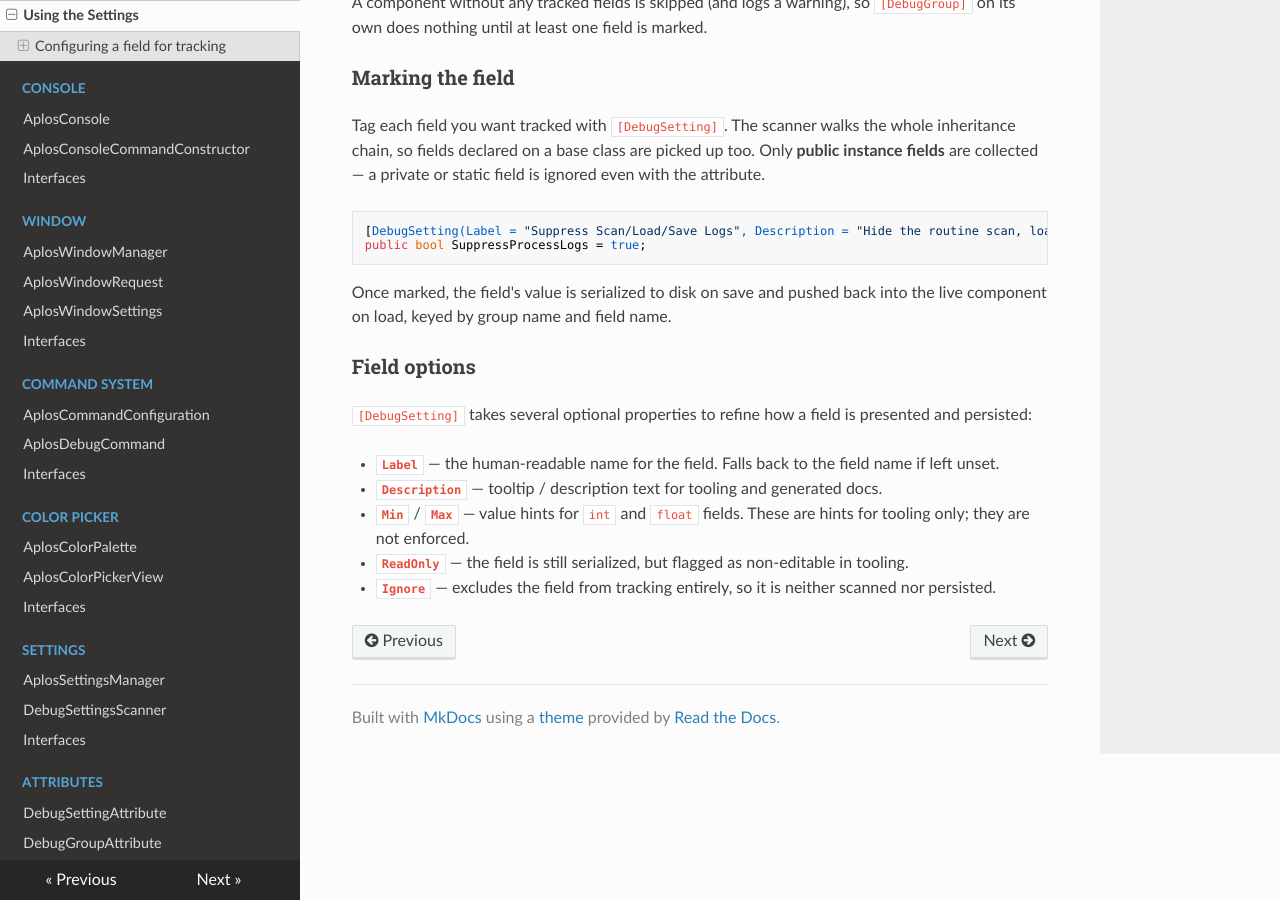
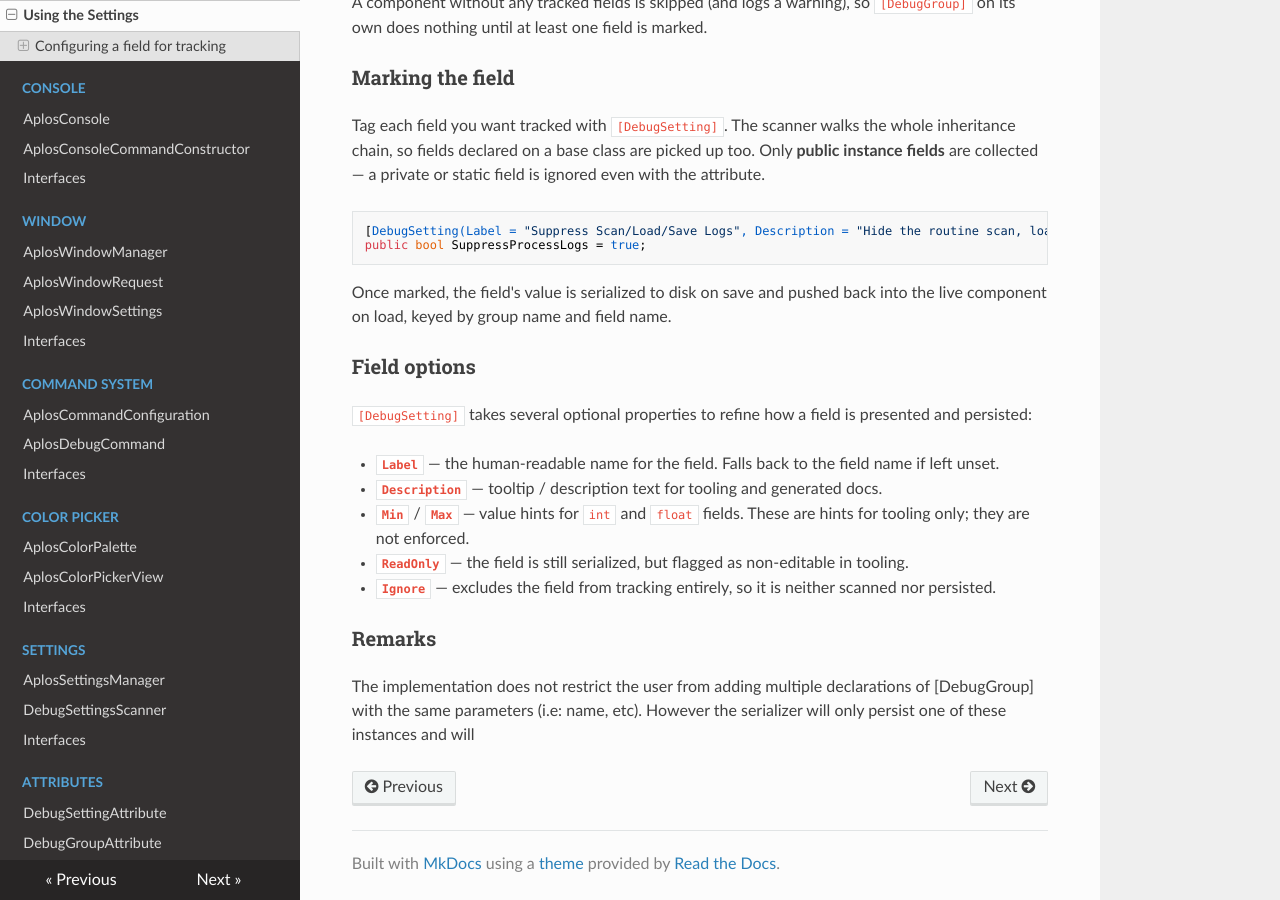
Before and after one commit to jChicote/aplos-console-documentation.github.io, an MkDocs documentation site: the page built from docs/using-the-settings.md, in a window 1280 px wide and 900 px high, scrolled down 727 px. Built offline with MkDocs 1.6.1, drawn with Linux system fonts in a browser that asks for light colours; nearby versions of some CDN libraries; some of the changed text lies outside the part shown.

Commit message:
Update using-the-settings.md

```diff
--- a/docs/using-the-settings.md
+++ b/docs/using-the-settings.md
@@ -44,3 +44,8 @@ Once marked, the field's value is serialized to disk on save and pushed back int
 - **`Min`** / **`Max`** — value hints for `int` and `float` fields. These are hints for tooling only; they are not enforced.
 - **`ReadOnly`** — the field is still serialized, but flagged as non-editable in tooling.
 - **`Ignore`** — excludes the field from tracking entirely, so it is neither scanned nor persisted.
+
+
+### Remarks
+
+The implementation does not restrict the user from adding multiple declarations of [DebugGroup] with the same parameters (i.e: name, etc). However the serializer will only persist one of these instances and will
```
Also changed, not shown: other parts of docs/using-the-settings.md (+1 -1 lines).
